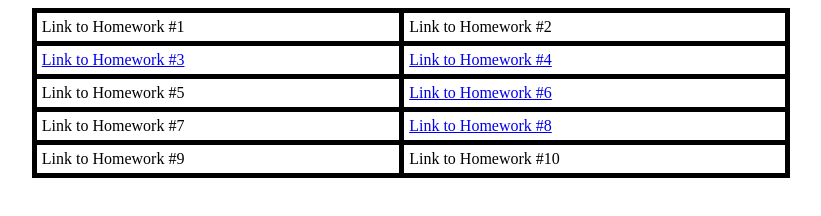
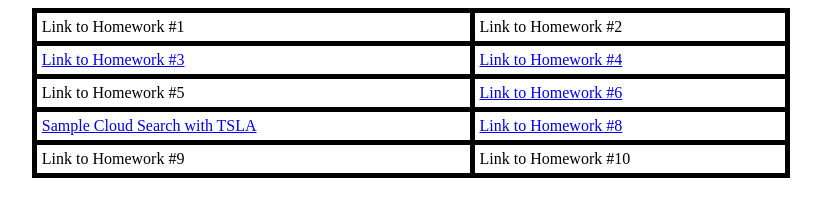
Before and after one commit to AtomNotShy/AtomNotShy.github.io, a plain HTML site: page hw2.html in a window 1280 px wide. Shown: the whole page, without its empty margins (229-1050 px from the left). Drawn offline with Linux system fonts and the light colour scheme.

Commit message:
update sample search of TSLA

```diff
--- a/hw2.html
+++ b/hw2.html
@@ -27,7 +27,7 @@ th, td {
     <td><a href="https://cs571-340122.uc.r.appspot.com">Link to Homework #6</a></td>
   </tr>
   <tr>
-    <td>Link to Homework #7</td>
+    <td><a href="https://cs571-340122.uc.r.appspot.com/search?name=tsla">Sample Cloud Search with TSLA</a>  <a</td>
     <td><a href="https://csci571.com/hw/hw2/ScrambleThisName.html">Link to Homework #8</a></td>
   </tr>
   <tr>
```
